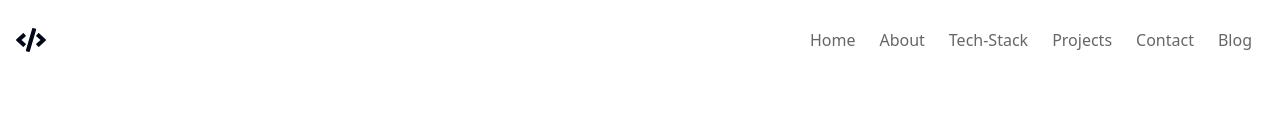
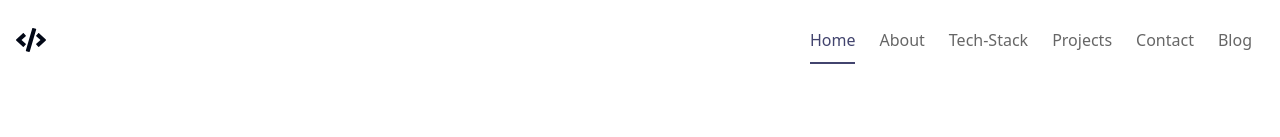
Before and after one commit to Patrickodey360coder/nebula, a Next.js app: page / in a window 1280 px wide. Shown: the top 137 px of the page. Built offline with nearby package versions, Linux system fonts and the light colour scheme; no server answers.

Commit message:
add transform to navigation

```diff
--- a/src/app/components/nav.tsx
+++ b/src/app/components/nav.tsx
@@ -4,9 +4,14 @@ import Link from "next/link";
 import { FaCode } from "react-icons/fa";
 import { GiHamburgerMenu } from "react-icons/gi";
 import { IoMdClose } from "react-icons/io";
+import { useRouter } from "next/navigation";
+import { usePathname, useSearchParams } from 'next/navigation'
+
 
 function Nav() {
   const [open, setOpen] = useState<boolean>(false);
+  const path = usePathname();
+  console.log(path)
 
   const toggleSidebar = () => {
     setOpen(!open);
@@ -18,12 +23,12 @@ function Nav() {
       </div>
 
       <div className='hidden md:flex justify-between'>
-        <Link href="/" className="mx-3 py-3 text-[#666666] cursor-pointer">Home</Link>
+        <Link href="/" className={`mx-3 py-3 text-[#666666] cursor-pointer ${path === "/" ? "active" : ""}`}>Home</Link>
         <Link href="/about" className="mx-3 py-3 text-[#666666] cursor-pointer">About</Link>
         <Link href="#" className="mx-3 py-3 text-[#666666] cursor-pointer">Tech-Stack</Link>
         <Link href="#" className="mx-3 py-3 text-[#666666] cursor-pointer">Projects</Link>
         <Link href="#" className="mx-3 py-3 text-[#666666] cursor-pointer">Contact</Link>
-        <Link href="#" className="mx-3 py-3 text-[#666666] cursor-pointer">Blog</Link>
+        <Link href="/blog" className="mx-3 py-3 text-[#666666] cursor-pointer">Blog</Link>
       </div>
 
       <div className="md:hidden flex justify-center align-middle z-20" onClick={toggleSidebar}>
--- a/src/app/globals.css
+++ b/src/app/globals.css
@@ -74,3 +74,33 @@
       @apply bg-background text-foreground;
     }
   }
+
+  nav a {
+    position: relative;
+    color: #666666;
+    text-decoration: none;
+    transition: color 0.3s ease;
+  }
+
+  nav a:hover,
+  nav a.active {
+    color: #42446E;
+  }
+
+  nav a::after {
+    content: '';
+    position: absolute;
+    left: 0;
+    bottom: 0;
+    width: 100%;
+    height: 2px;
+    background-color: #42446E;
+    transform: scaleX(0);
+    transform-origin: left;
+    transition: transform 0.3s ease;
+  }
+
+  nav a:hover::after,
+  nav a.active::after {
+    transform: scaleX(1);
+  }
```
